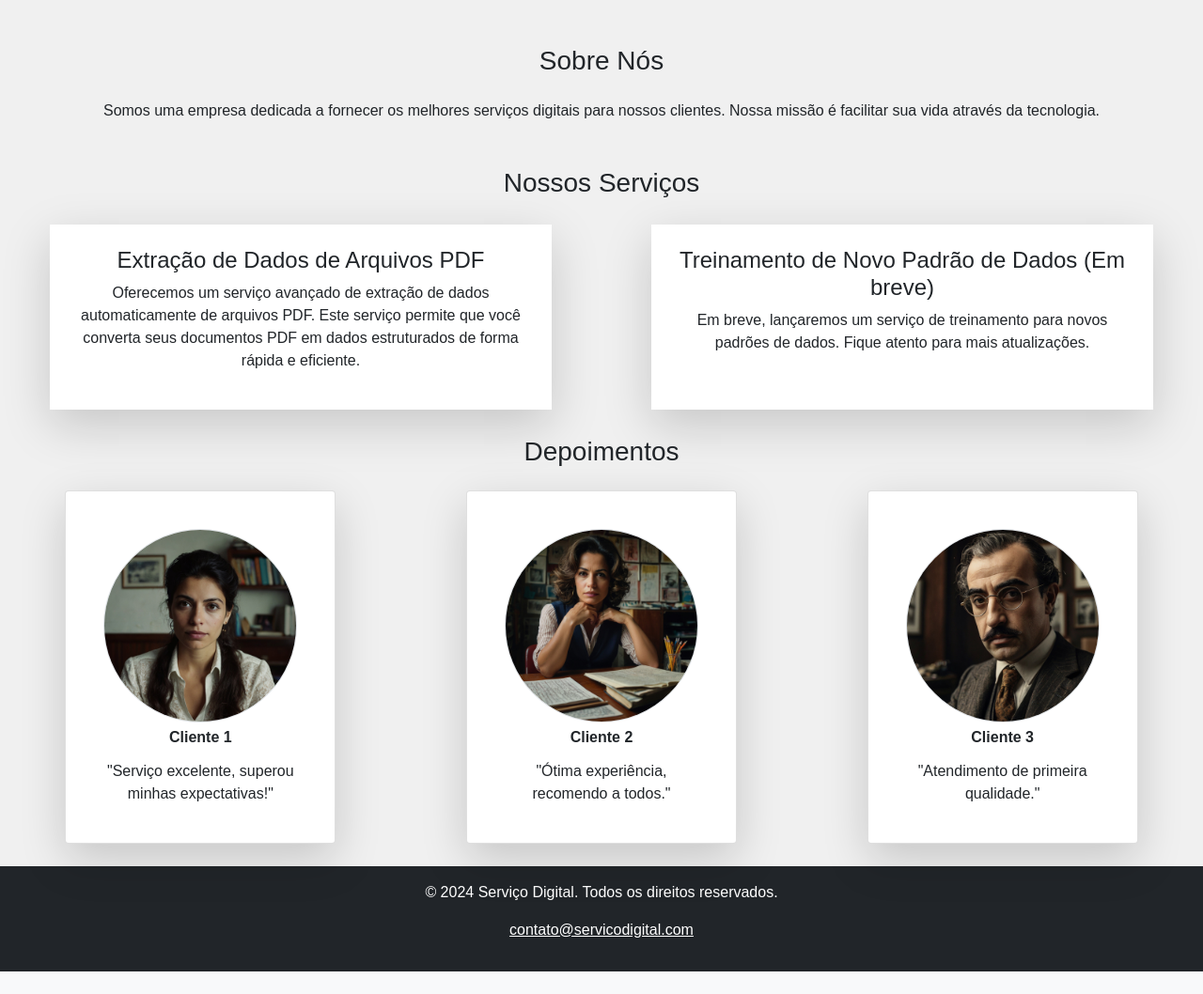
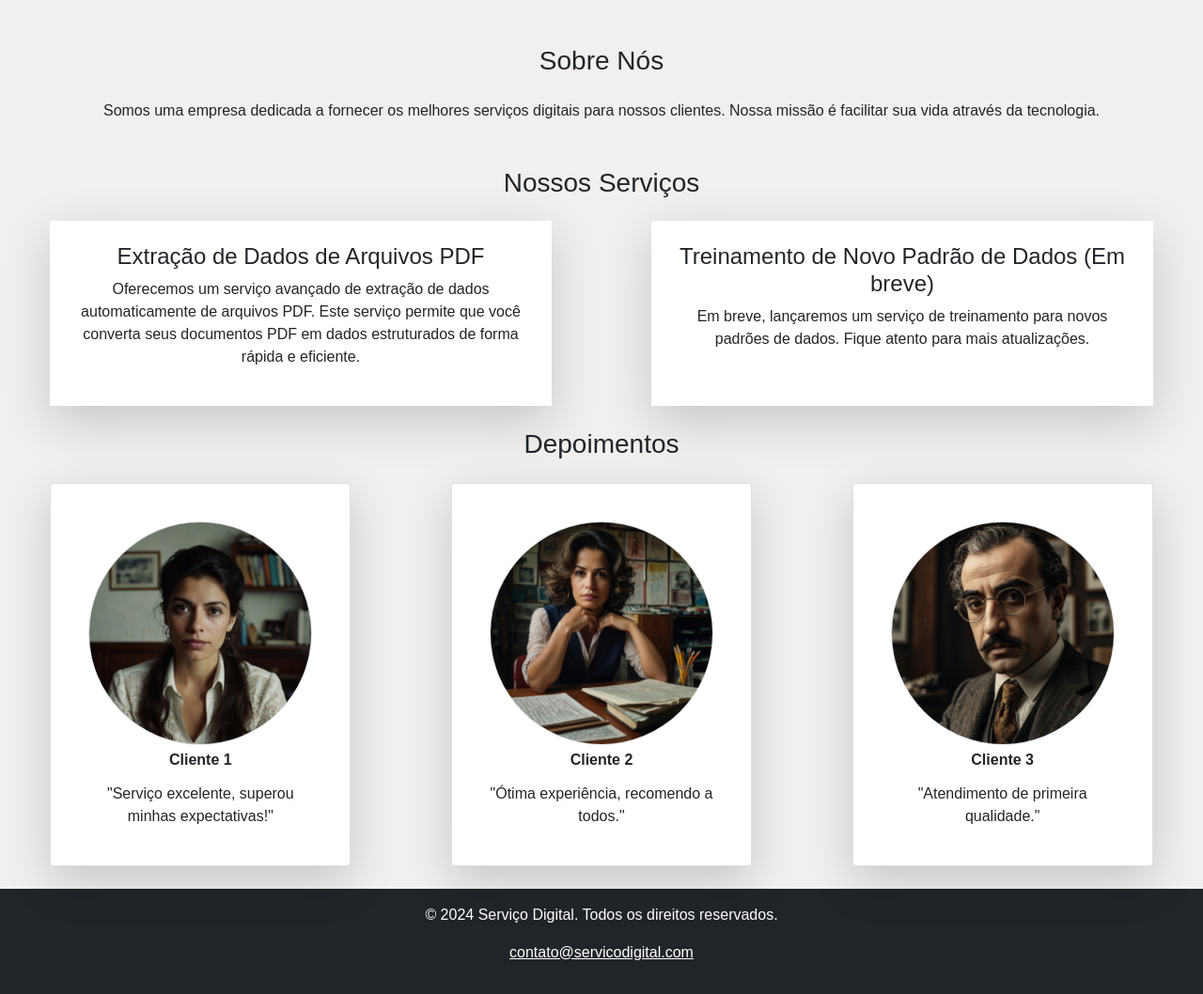
Before and after one commit to brdoliveira/upflow-flsk, a Flask app: page / in a window 1280 px wide. Shown: the part 58-1116 px from the top of the page at 94% size. Before the commit the page ends 1092 px from the top, so only its background shows below. Run offline with Flask 3, Linux system fonts and the light colour scheme; parts of the project's set-up code (start-up, migrations or seed data) failed here and were passed over; some libraries are stand-ins or nearby versions.

Commit message:
FEAT(about): Ajustando componente

```diff
--- a/templates/about.html
+++ b/templates/about.html
@@ -12,19 +12,19 @@
     <section id="team" class="my-10">
         <h2 class="fs-3 font-semibold my-4">Nossa Equipe</h2>
         <div class="d-flex justify-content-around flex-wrap">
-            <div class="card p-4 shadow-lg" style="width: 18rem;">
+            <div class="card p-4 shadow-lg col-3">
                 <div class="card-body">
                     <h3 class="card-title fs-4 font-bold mb-2">Bruno</h3>
                     <p class="card-text text-lg">Responsável pelo design e desenvolvimento frontend, garantindo interfaces amigáveis.</p>
                 </div>
             </div>
-            <div class="card p-4 shadow-lg" style="width: 18rem;">
+            <div class="card p-4 shadow-lg col-3">
                 <div class="card-body">
                     <h3 class="card-title fs-4 font-bold mb-2">Gabriel</h3>
                     <p class="card-text text-lg">Especialista em desenvolvimento backend e processamento de dados.</p>
                 </div>
             </div>
-            <div class="card p-4 shadow-lg" style="width: 18rem;">
+            <div class="card p-4 shadow-lg col-3">
                 <div class="card-body">
                     <h3 class="card-title fs-4 font-bold mb-2">Victor</h3>
                     <p class="card-text text-lg">Engenheiro de dados, focado em modelagem e análise de dados.</p>
--- a/templates/home.html
+++ b/templates/home.html
@@ -10,35 +10,35 @@
     <section id="services" class="my-10">
         <h2 class="fs-3 font-semibold my-4">Nossos Serviços</h2>
         <div class="d-flex justify-content-around flex-wrap col-12">
-            <div class="bg-white col-5 p-4 shadow-lg m-1">
+            <div class="bg-white col-5 p-4 shadow-lg p-4">
                 <h3 class="fs-4 font-bold mb-2">Extração de Dados de Arquivos PDF</h3>
                 <p class="lh-base">Oferecemos um serviço avançado de extração de dados automaticamente de arquivos PDF. Este serviço permite que você converta seus documentos PDF em dados estruturados de forma rápida e eficiente.</p>
             </div>
-            <div class="bg-white col-5 p-4 shadow-lg m-1">
+            <div class="bg-white col-5 p-4 shadow-lg p-4">
                 <h3 class="fs-4 font-bold mb-2">Treinamento de Novo Padrão de Dados (Em breve)</h3>
                 <p class="lh-base">Em breve, lançaremos um serviço de treinamento para novos padrões de dados. Fique atento para mais atualizações.</p>
             </div>
         </div>
     </section>
 
-    <section id="testimonials" class="my-10">
+    <section id="testimonials" class="my-4">
         <h2 class="fs-3 font-semibold my-4">Depoimentos</h2>
         <div class="d-flex justify-content-around flex-wrap">
-            <div class="card p-4 shadow-lg" style="width: 18rem;">
+            <div class="card p-4 shadow-lg col-3">
                 <div class="card-body">
                     <img src="{{ url_for('imagem', nome_arquivo='profile_1.jpg') }}" class="card-img-top border border-black rounded-pill" alt="Cliente 1">
                     <p class="card-title fw-bold py-1">Cliente 1</p>
                     <p class="card-text">"Serviço excelente, superou minhas expectativas!"</p>
                 </div>
             </div>
-            <div class="card p-4 shadow-lg" style="width: 18rem;">
+            <div class="card p-4 shadow-lg col-3">
                 <div class="card-body">
                     <img src="{{ url_for('imagem', nome_arquivo='profile_2.jpg') }}" class="card-img-top border border-black rounded-pill" alt="Cliente 2">
                     <p class="card-title fw-bold py-1">Cliente 2</p>
                     <p class="card-text">"Ótima experiência, recomendo a todos."</p>
                 </div>
             </div>
-            <div class="card p-4 shadow-lg" style="width: 18rem;">
+            <div class="card p-4 shadow-lg col-3">
                 <div class="card-body">
                     <img src="{{ url_for('imagem', nome_arquivo='profile_3.jpg') }}" class="card-img-top border border-black rounded-pill" alt="Cliente 3">
                     <p class="card-title fw-bold py-1">Cliente 3</p>
```
